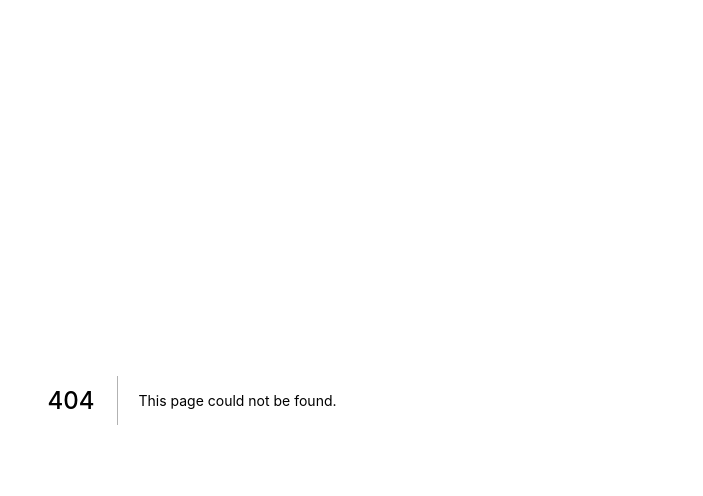
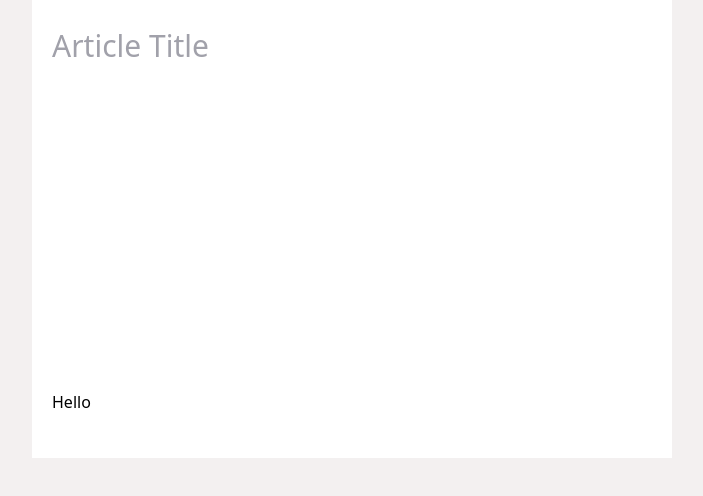
Before and after one commit to ponikar/ponikar-archive, a Next.js app: page /ponikar/create-blog in a window 1280 px wide. Before the commit this address had no page. Shown: the top 496 px of the page, without its empty margins (448-1151 px from the left). Built offline with nearby package versions, Linux system fonts and the light colour scheme.

Commit message:
tried to make formating options by own

```diff
--- /dev/null
+++ b/pages/ponikar/create-blog.tsx
@@ -0,0 +1,18 @@
+import { FC } from "react";
+import { CreateBlogTextArea } from "../../src/components/Create-Blog/create-blog.component";
+
+
+
+
+const CreateBlog: FC<{}> = () => {
+    return <main className="w-9/12 mx-auto grid grid-cols-6">
+        <div className="flex col-span-2">
+
+        </div>
+        <div className="col-span-4 p-5 bg-white">
+           <CreateBlogTextArea />
+        </div>
+    </main>
+}
+
+export default CreateBlog;
--- /dev/null
+++ b/src/components/Admin/Blog/create-blog-option.component.tsx
@@ -0,0 +1,17 @@
+import { FC } from "react";
+
+
+interface CreateBlogOptionsProps {
+    x?: number;
+    y?: number;
+}
+
+
+
+const CreateBlogOptions :FC<CreateBlogOptionsProps> = ({ x = 0, y = 0 }) => {
+    return <div className="absolute border border-black p-2 bg-white" style={{ left: x, top: y }}>
+        <div className="cursor-pointer"> Bold </div>
+    </div>
+}
+
+export default CreateBlogOptions;
--- /dev/null
+++ b/src/components/Create-Blog/create-blog.component.tsx
@@ -0,0 +1,49 @@
+import { FC, SyntheticEvent, useRef, useState } from "react";
+import CreateBlogOptions from "../Admin/Blog/create-blog-option.component";
+import style from "./create-blog.module.css"
+
+
+const INITIAL_STATE = {
+    starting_offset: 0,
+    ending_offset: 0,
+}
+
+const INITIAL_OPTIONS_OFFSETS = { x: 0, y: 0, show: false }
+
+export const CreateBlogTextArea :FC<{}> = () => {
+    const [selectedText, setSelectedText] = useState(INITIAL_STATE);
+    const [optionOffsets, setOptionOffsets] = useState(INITIAL_OPTIONS_OFFSETS);
+    const [article, setArticle] = useState("Hello");
+    const articleRef = useRef<HTMLDivElement>(null);
+
+    const onSelect = (e : SyntheticEvent<HTMLDivElement>) => {
+        const selection = window.getSelection()
+        const selectedText = selection.toString()
+        const starting_offset = selection.focusOffset;
+
+
+        if(selectedText.length) {
+            setSelectedText({ starting_offset, ending_offset: starting_offset + selectedText.length - 1 })
+            setOptionOffsets({ show:true, x: e.nativeEvent?.pageX, y: e.nativeEvent?.pageY + 20 })
+        } else {
+            setOptionOffsets(INITIAL_OPTIONS_OFFSETS);
+        }
+    }
+
+
+    const makeBold = () => {
+
+    }
+
+
+    console.log([...article])
+
+
+    return <>
+    <input placeholder="Article Title" className={style.title_container} />
+    <div ref={articleRef} className={style.article_container} contentEditable onInput={_ => setArticle(articleRef.current.innerText)} onSelect={onSelect} />
+    <div> {article} </div>
+    { optionOffsets.show && <CreateBlogOptions x={optionOffsets.x} y={optionOffsets.y} /> }
+    <button title="BOLD" onClick={makeBold} />
+    </>
+}
--- /dev/null
+++ b/src/components/Create-Blog/create-blog.module.css
@@ -0,0 +1,16 @@
+
+
+
+
+.article_container {
+   margin-top: 20px;
+    width: 100%;
+    height: 300px;
+    resize: none;
+}
+
+.title_container {
+    width: 100%;
+    height: 50px;
+    font-size: 30px;
+}
--- a/styles/globals.css
+++ b/styles/globals.css
@@ -30,6 +30,6 @@ body {
 }
 
 
-input:focus, button:focus {
+input:focus, button:focus, textarea:focus {
     outline: none;
 }
```
